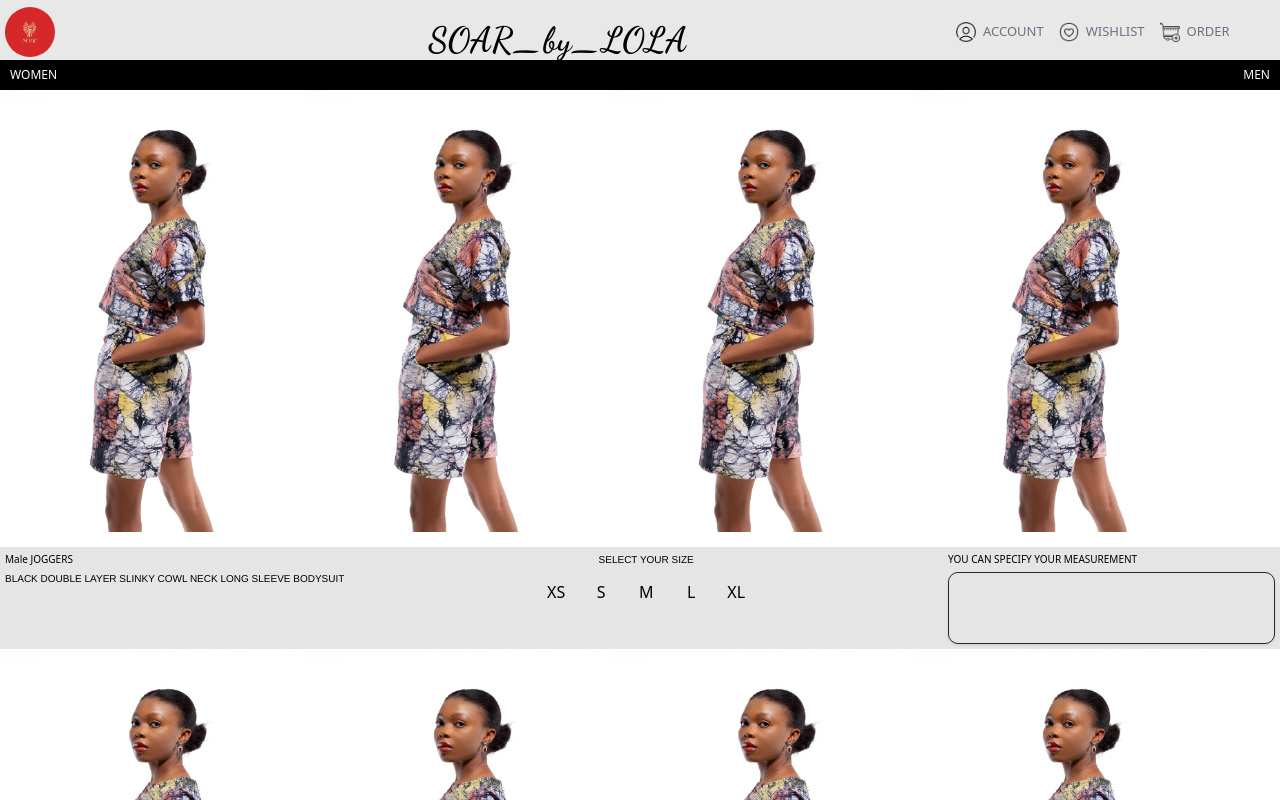
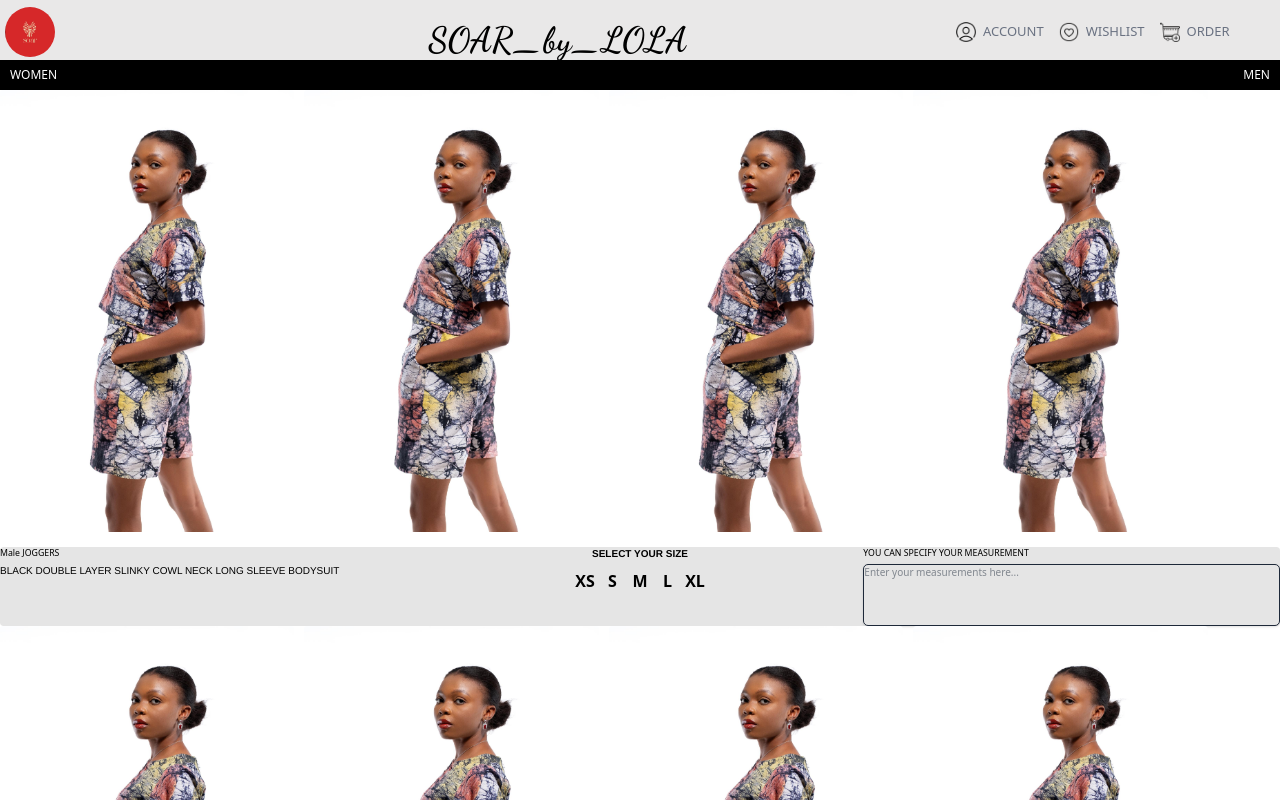
Before and after one commit to olamidefrancis/SoarByLola, a React (Vite) app: page /Men in a window 1280 px wide. Shown: the top 800 px of the page. Built offline with nearby package versions, Linux system fonts and the light colour scheme.

Commit message:
men section fix

```diff
--- a/src/Components/Men/Men.jsx
+++ b/src/Components/Men/Men.jsx
@@ -1,6 +1,7 @@
 import React from 'react';
 import './Men.css'
 import one from '../../assets/Images/md1.jpeg';
+
 
 const catalog=[
    {Picture:[one,one,one,one],
@@ -31,30 +32,6 @@ function Men() {
 
             {catalog.map((items,i)=>(
                 <div className="flex  flex-col w-full gap-y-6 ">
-                    {/* <div className="flex  w-full" style={{ transform: 'translate3d(0px, 0px, 0px)' }} key={i}>
-
-                            {
-                                items.Picture.map((items,ix)=>(
-                                 <div
-                                    role="group"
-                                    aria-roledescription="slide"
-                                    aria-label="Slide 1 of 5"
-                                    className="min-w-0 relative lg:flex-[0_0_25%] flex-[0_0_40%] flex-col"
-                                    >
-                                        <img
-                                            alt="Men outfit image 1"
-                                            loading="eager"
-                                            width="740"
-                                            height="1180"
-                                            decoding="async"
-                                            className="mx-auto"
-                                            src={items}
-                                            key={ix}
-                                        />
-                                 </div>
-                                ))
-                            }
-                    </div> */}
 
                     <div className="flex w-full overflow-x-auto gap-4 py-2"key={i}>
                             {items.Picture.map((img, i) => (
@@ -76,7 +53,7 @@ function Men() {
                                 ))}
                      </div>
 
-                    <div className="pricecon flex bg-neutral-200 w-full p-y-4">
+                    {/* <div className="pricecon flex bg-neutral-200 w-full p-y-4">
                         <div className="flex w-full justify-between  paddy">
                             <div className="flex flex-col gap-y-2">
 
@@ -118,7 +95,43 @@ function Men() {
 
                         </div >
 
+                    </div> */}
+
+                    <div className="pricecon flex flex-col md:flex-row bg-neutral-200 w-full p-4 gap-6 rounded-md">
+                    {/* Product Info */}
+                    <div className="flex flex-col gap-2 md:w-1/3">
+                        <p className="text-sm font-medium">Male JOGGERS</p>
+                        <h1 className="text-sm uppercase">{items.Tile}</h1>
                     </div>
+
+                    {/* Size Selector */}
+                    <div className="sizes flex flex-col gap-4 md:w-1/3 items-center">
+                        <h1 className="text-sm font-semibold text-center">SELECT YOUR SIZE</h1>
+                        <div className="standardprice flex flex-wrap justify-center gap-3">
+                        {sizes.map((size, idx) => (
+                            <h2
+                            key={idx}
+                            className="flex items-center justify-center w-8 h-8 rounded-[10%] text-[16px] font-bold hover:bg-white cursor-pointer transition-colors"
+                            >
+                            {size}
+                            </h2>
+                        ))}
+                        </div>
+                    </div>
+
+                    {/* Measurement Textarea */}
+                    <div className="flex flex-col gap-2 md:w-1/3">
+                        <h2 className="text-sm font-medium">YOU CAN SPECIFY YOUR MEASUREMENT</h2>
+                        <textarea
+                        name="measurement"
+                        id="measurement"
+                        rows={4}
+                        className="border rounded-lg p-3 focus:outline-none focus:ring-2 focus:ring-gray-800 focus:border-transparent text-gray-800 resize-none w-full shadow-sm"
+                        placeholder="Enter your measurements here..."
+                        />
+                    </div>
+                    </div>
+
                </div>
             )) }
 
@@ -129,3 +142,28 @@ function Men() {
 }
 
 export default Men;
+
+//   <div className="flex  w-full" style={{ transform: 'translate3d(0px, 0px, 0px)' }} key={i}>
+
+//                             {
+//                                 items.Picture.map((items,ix)=>(
+//                                  <div
+//                                     role="group"
+//                                     aria-roledescription="slide"
+//                                     aria-label="Slide 1 of 5"
+//                                     className="min-w-0 relative lg:flex-[0_0_25%] flex-[0_0_40%] flex-col"
+//                                     >
+//                                         <img
+//                                             alt="Men outfit image 1"
+//                                             loading="eager"
+//                                             width="740"
+//                                             height="1180"
+//                                             decoding="async"
+//                                             className="mx-auto"
+//                                             src={items}
+//                                             key={ix}
+//                                         />
+//                                  </div>
+//                                 ))
+//                             }
+//                     </div>
```
